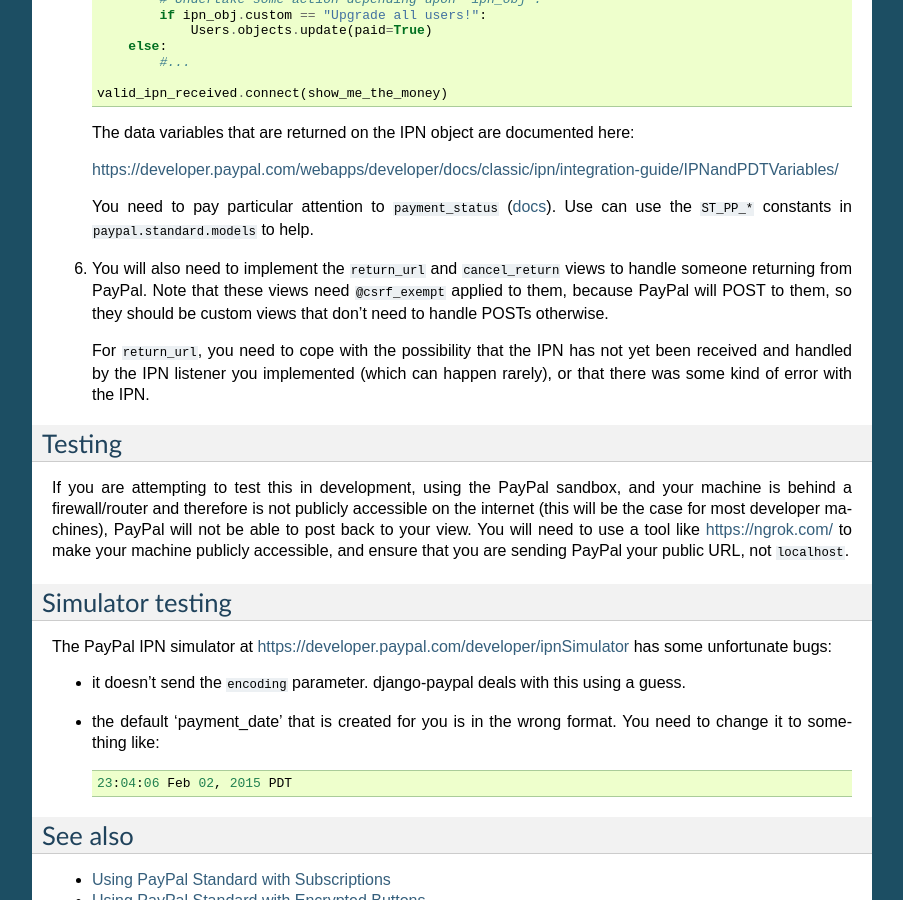
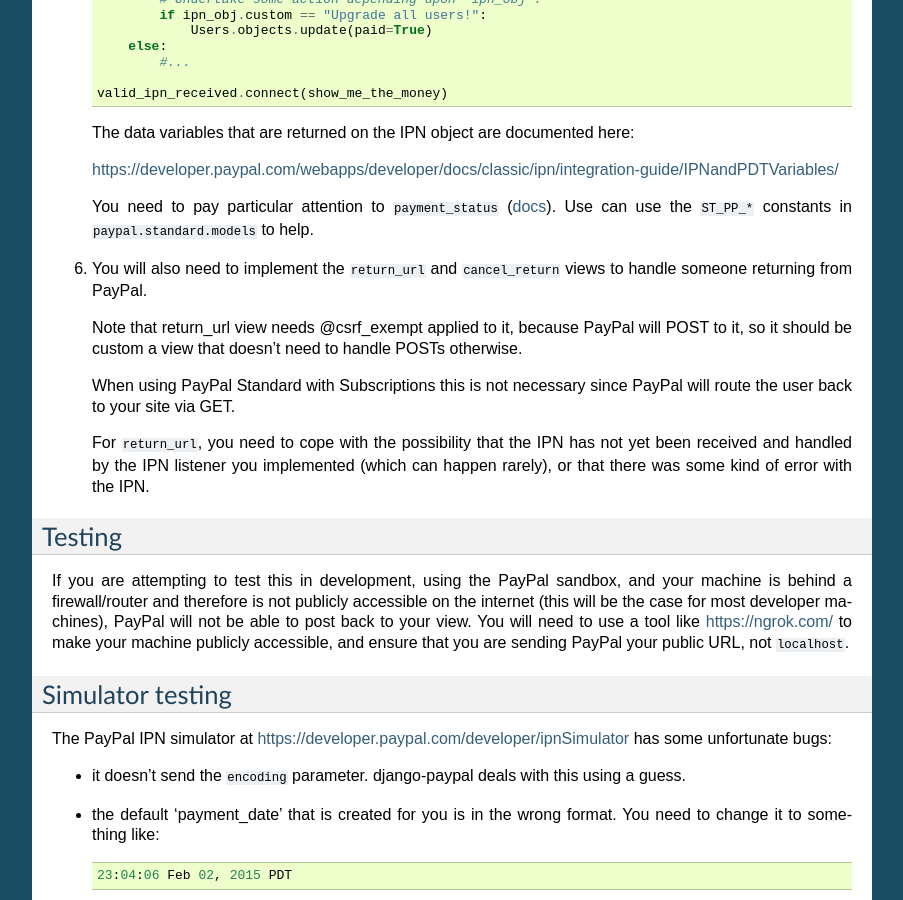
Before and after one commit to spookylukey/django-paypal, a Sphinx documentation site: the page built from docs/standard/ipn.rst, in a window 1280 px wide and 900 px high, scrolled down 1787 px. Shown: the whole window, without its empty margins (198-1101 px from the left). Built offline with Sphinx 7.4.7, drawn with Linux system fonts in a browser that asks for light colours; pages that are not in the unit, such as notebooks, are missing from menus; some of the changed text lies outside the part shown.

Commit message:
Update ipn.rst
Explained how 'custom' parameter is used in the example. Also verified that only 'return_url' requires @csrf_exempt and only in the case of single payments. (Fixed indentation errors)

```diff
--- a/docs/standard/ipn.rst
+++ b/docs/standard/ipn.rst
@@ -46,7 +46,7 @@
                "notify_url": "https://www.example.com" + reverse('paypal-ipn'),
                "return_url": "https://www.example.com/your-return-location/",
                "cancel_return": "https://www.example.com/your-cancel-location/",
-
+               "custom": "Upgrade all users!",  # Custom command to correlate to some function later (optional)
            }
 
            # Create the instance.
@@ -137,9 +137,11 @@
    can use the ``ST_PP_*`` constants in ``paypal.standard.models`` to help.
 
 6. You will also need to implement the ``return_url`` and ``cancel_return`` views
-   to handle someone returning from PayPal. Note that these views need
-   ``@csrf_exempt`` applied to them, because PayPal will POST to them, so they
-   should be custom views that don't need to handle POSTs otherwise.
+   to handle someone returning from PayPal.
+
+   Note that return_url view needs @csrf_exempt applied to it, because PayPal will POST to it, so it should be custom a view    that doesn't need to handle POSTs otherwise.
+
+   When using PayPal Standard with Subscriptions this is not necessary since PayPal will route the user back to your site via    GET.
 
    For ``return_url``, you need to cope with the possibility that the IPN has not
    yet been received and handled by the IPN listener you implemented (which can
```
